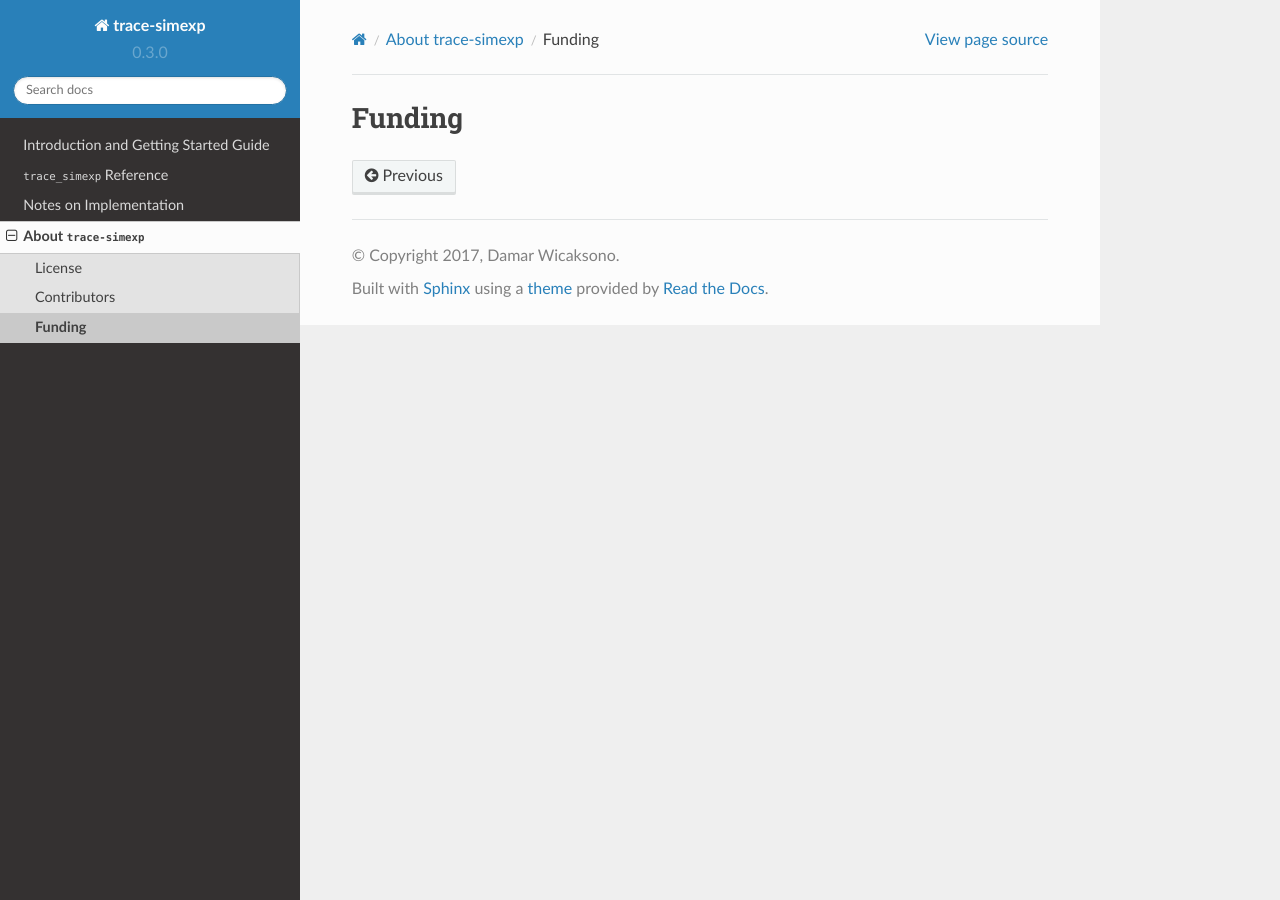
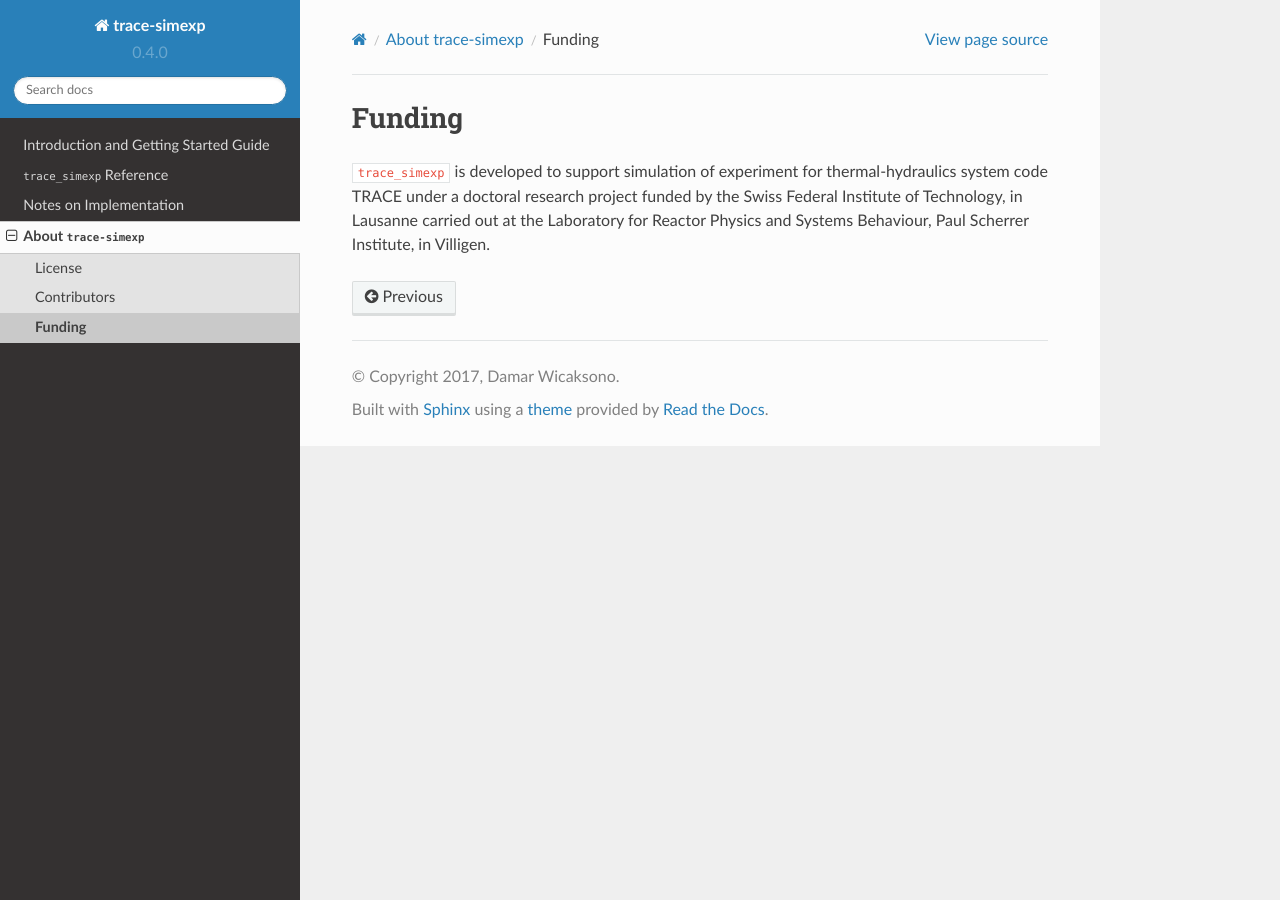
Before and after one commit to damar-wicaksono/trace-simexp, a Sphinx documentation site: the page built from docs/source/about/funding.rst, in a window 1280 px wide. Built offline with Sphinx 7.4.7 and the Read the Docs theme 2.0.0, drawn with Linux system fonts in a browser that asks for light colours.

Commit message:
Complete the About section of the documentation

```diff
--- a/docs/source/about/contributors.rst
+++ b/docs/source/about/contributors.rst
@@ -1,2 +1,8 @@
 Contributors
 ------------
+
+``trace_simexp`` is written and currently maintained by Damar Wicaksono <damar.wicaksono@gmail.com>
+
+Other co-maintainers:
+
+- Gregory Perret <greg.perret@psi.ch>
--- a/docs/source/about/funding.rst
+++ b/docs/source/about/funding.rst
@@ -1,2 +1,6 @@
 Funding
 -------
+
+``trace_simexp`` is developed to support simulation of experiment for thermal-hydraulics system code TRACE
+under a doctoral research project funded by the Swiss Federal Institute of Technology, in Lausanne
+carried out at the Laboratory for Reactor Physics and Systems Behaviour, Paul Scherrer Institute, in Villigen.
--- a/trace_simexp/_version.py
+++ b/trace_simexp/_version.py
@@ -6,4 +6,4 @@
     Module with version number unified across project, used in the module,
     setup.py, and other command line interfaces.
 """
-__version__ = "0.3.0"
+__version__ = "0.4.0"
```
Also changed, not shown: CHANGELOG.md (+15 -0 lines).
